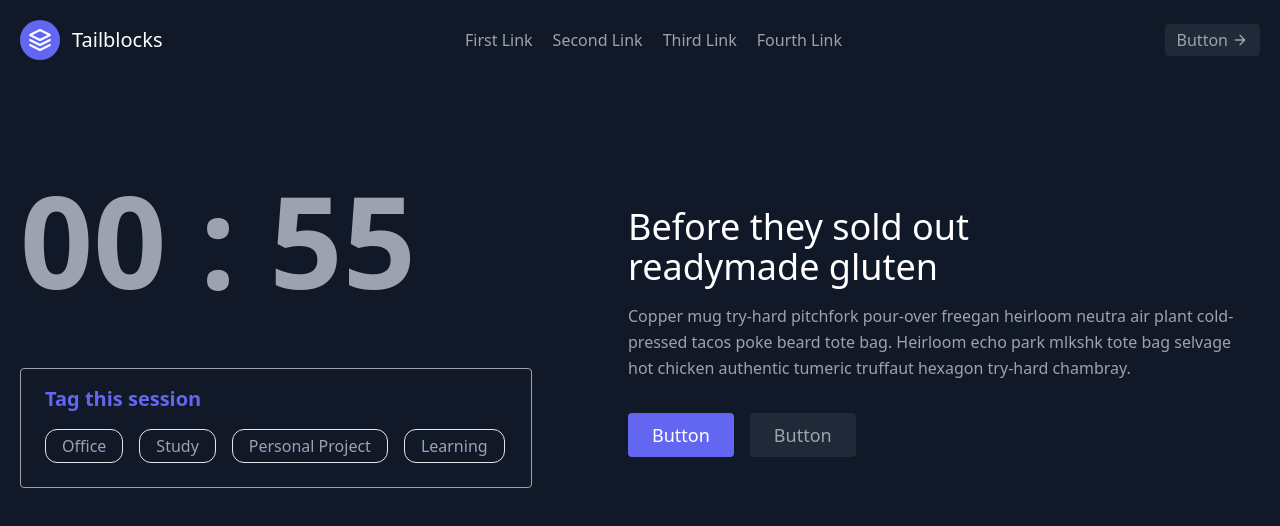
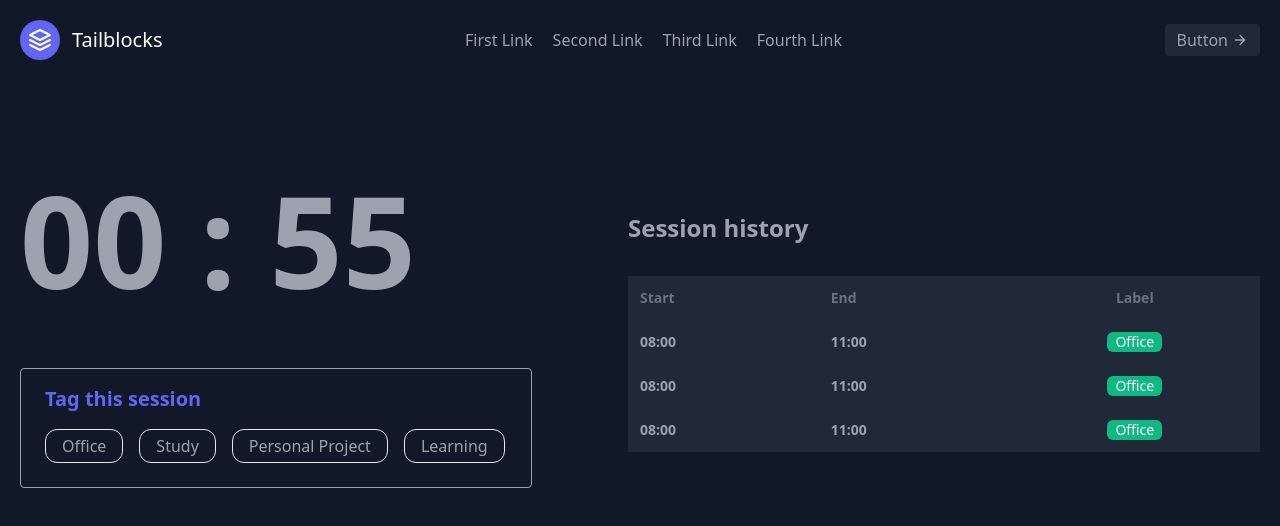
Before and after one commit to rahulbarwal/pomodro, a Svelte app: page / in a window 1280 px wide. Shown: the top 526 px of the page. Built offline with nearby package versions, Linux system fonts and the light colour scheme; the HTML template or start-up script is replaced by a standard one.

Commit message:
Completed session UI

```diff
--- /dev/null
+++ b/src/components/CompletedSessions.svelte
@@ -0,0 +1,48 @@
+<script lang="ts">
+  import type { IDayPomodro } from "../store/timer.state";
+
+  export let session: IDayPomodro;
+  session = {
+    pomodros: [
+      { timeStart: "08:00", timeEnd: "11:00", label: "Office" },
+      { timeStart: "08:00", timeEnd: "11:00", label: "Office" },
+      { timeStart: "08:00", timeEnd: "11:00", label: "Office" },
+    ],
+  };
+</script>
+
+<h3 class="mb-8 text-2xl font-semibold"> Session history </h3>
+
+<div class="w-full flex justify-center bg-gray-900">
+  <div class="w-full col-span-12">
+    <div class="w-full overflow-auto lg:overflow-visible ">
+      <table
+        class="table w-full text-gray-400 border-collapse space-y-6 text-sm"
+      >
+        <thead class="bg-gray-800 text-gray-500">
+          <tr>
+            <th class="p-3 text-left">Start</th>
+            <th class="p-3 text-left">End</th>
+            <th class="p-3 text-left flex justify-center">Label</th>
+          </tr>
+        </thead>
+        <tbody>
+          {#each session.pomodros as pomodro}
+            <tr class="bg-gray-800">
+              <td class="p-3 font-bold"> {pomodro.timeStart} </td>
+              <td class="p-3 font-bold"> {pomodro.timeEnd} </td>
+              <td class="p-3 flex justify-center">
+                <span class="bg-green-500  text-gray-50 rounded-md px-2">
+                  {pomodro.label}
+                </span>
+              </td>
+            </tr>
+          {/each}
+        </tbody>
+      </table>
+    </div>
+  </div>
+</div>
+
+<style>
+</style>
--- a/src/components/TagSession.svelte
+++ b/src/components/TagSession.svelte
@@ -11,7 +11,7 @@
 
 <main class="border border-gray-400 flex flex-col gap-4 rounded p-6 pt-4">
   <h4 class="font-semibold text-xl text-indigo-500">Tag this session</h4>
-  <section class="flex gap-4">
+  <section class="flex gap-4 flex-wrap">
     {#each labels as label}
       <span
         class="rounded-xl border py-1 px-4 cursor-pointer hover:bg-indigo-400 hover:border-indigo-400 hover:text-black
--- a/src/layout/Body.svelte
+++ b/src/layout/Body.svelte
@@ -1,6 +1,8 @@
 <script>
   import Timer from "../components/RunningTimer.svelte";
   import TagSession from "../components/TagSession.svelte";
+  import CompletedSessions from "../components/CompletedSessions.svelte";
+
   const sessionLabels = ["Office", "Study", "Personal Project", "Learning"];
 </script>
 
@@ -17,26 +19,7 @@
     <div
       class="lg:flex-grow md:w-1/2 lg:pl-24 md:pl-16 flex flex-col md:items-start md:text-left items-center text-center"
     >
-      <h1 class="title-font sm:text-4xl text-3xl mb-4 font-medium text-white">
-        Before they sold out
-        <br class="hidden lg:inline-block" />readymade gluten
-      </h1>
-      <p class="mb-8 leading-relaxed">
-        Copper mug try-hard pitchfork pour-over freegan heirloom neutra air
-        plant cold-pressed tacos poke beard tote bag. Heirloom echo park mlkshk
-        tote bag selvage hot chicken authentic tumeric truffaut hexagon try-hard
-        chambray.
-      </p>
-      <div class="flex justify-center">
-        <button
-          class="inline-flex text-white bg-indigo-500 border-0 py-2 px-6 focus:outline-none hover:bg-indigo-600 rounded text-lg"
-          >Button</button
-        >
-        <button
-          class="ml-4 inline-flex text-gray-400 bg-gray-800 border-0 py-2 px-6 focus:outline-none hover:bg-gray-700 hover:text-white rounded text-lg"
-          >Button</button
-        >
-      </div>
+      <CompletedSessions />
     </div>
   </div>
 </section>
```
